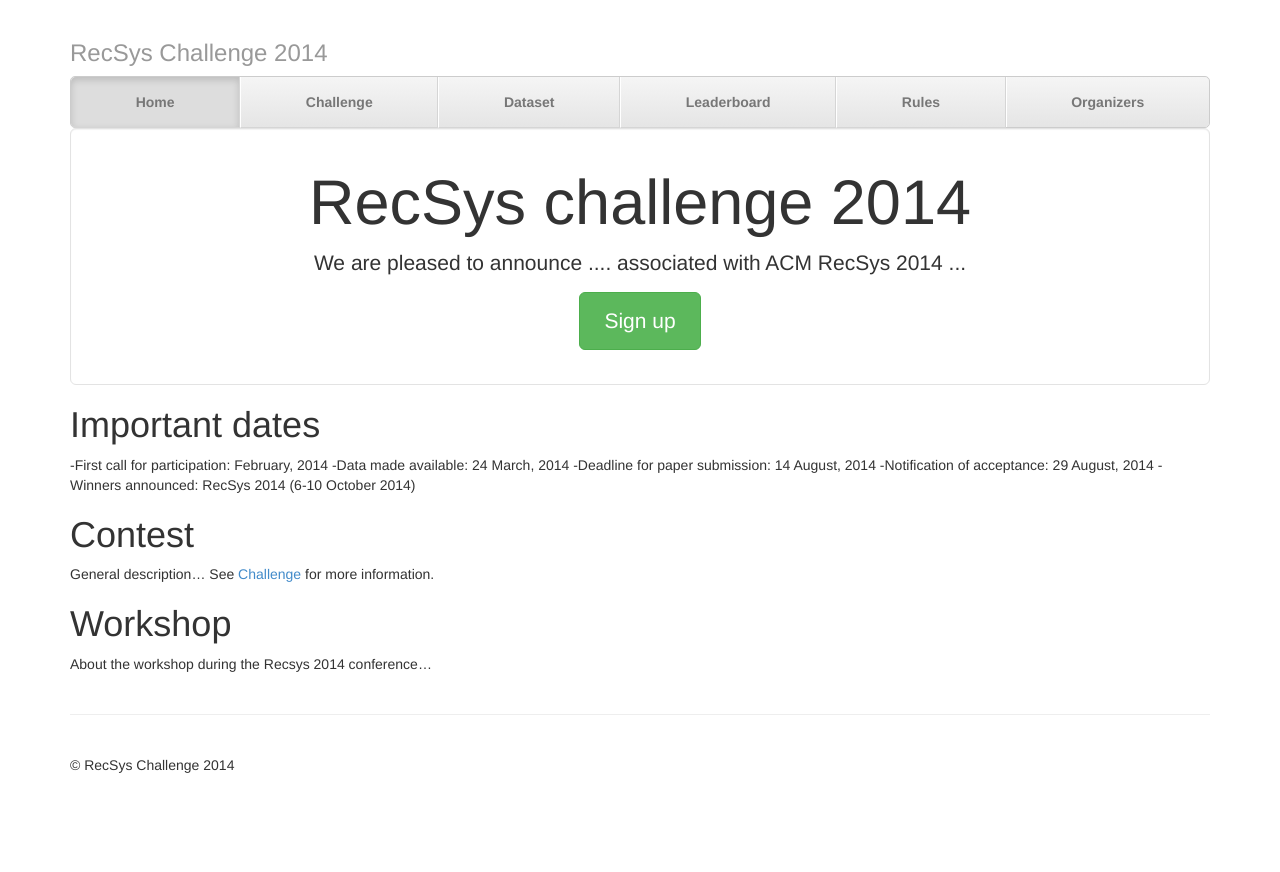
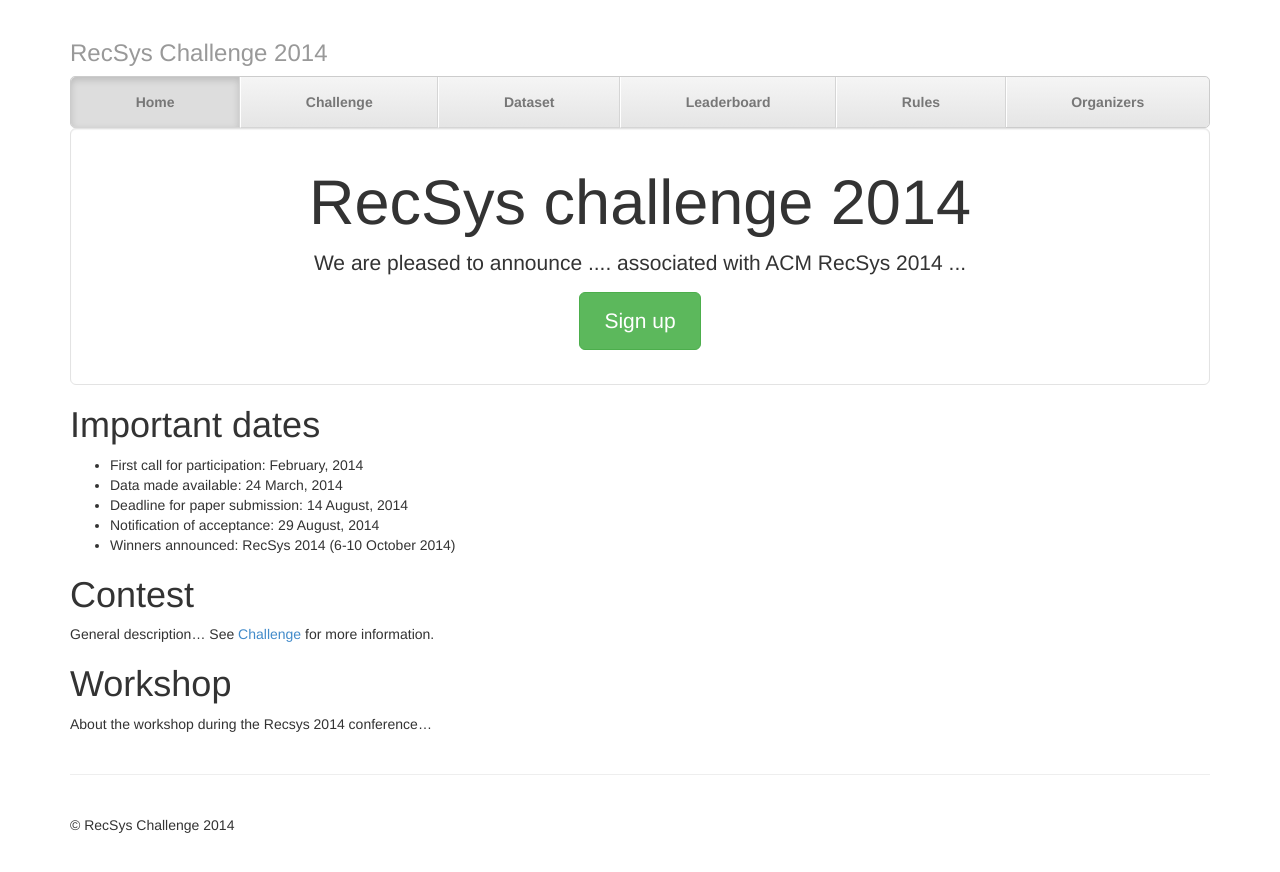
Before and after one commit to recsyschallenge/2014, a Jekyll site: the page built from index.md, in a window 1280 px wide. Shown: the top 872 px of the page. Built offline with Jekyll 4.4.1, drawn with Linux system fonts in a browser that asks for light colours; Markdown is read by kramdown in place of the engine named in the settings.

Commit message:
Update index.md

```diff
--- a/index.md
+++ b/index.md
@@ -11,11 +11,13 @@
 </div>
 
 #Important dates
--First call for participation: February, 2014
--Data made available: 24 March, 2014
--Deadline for paper submission: 14 August, 2014
--Notification of acceptance: 29 August, 2014
--Winners announced: RecSys 2014 (6-10 October 2014)
+<ul>
+    <li>First call for participation: February, 2014</li>
+    <li>Data made available: 24 March, 2014</li>
+    <li>Deadline for paper submission: 14 August, 2014</li>
+    <li>Notification of acceptance: 29 August, 2014</li>
+    <li>Winners announced: RecSys 2014 (6-10 October 2014)</li>
+</ul>
 
 #Contest
 General description... See [Challenge](/challenge/) for more information.
```
